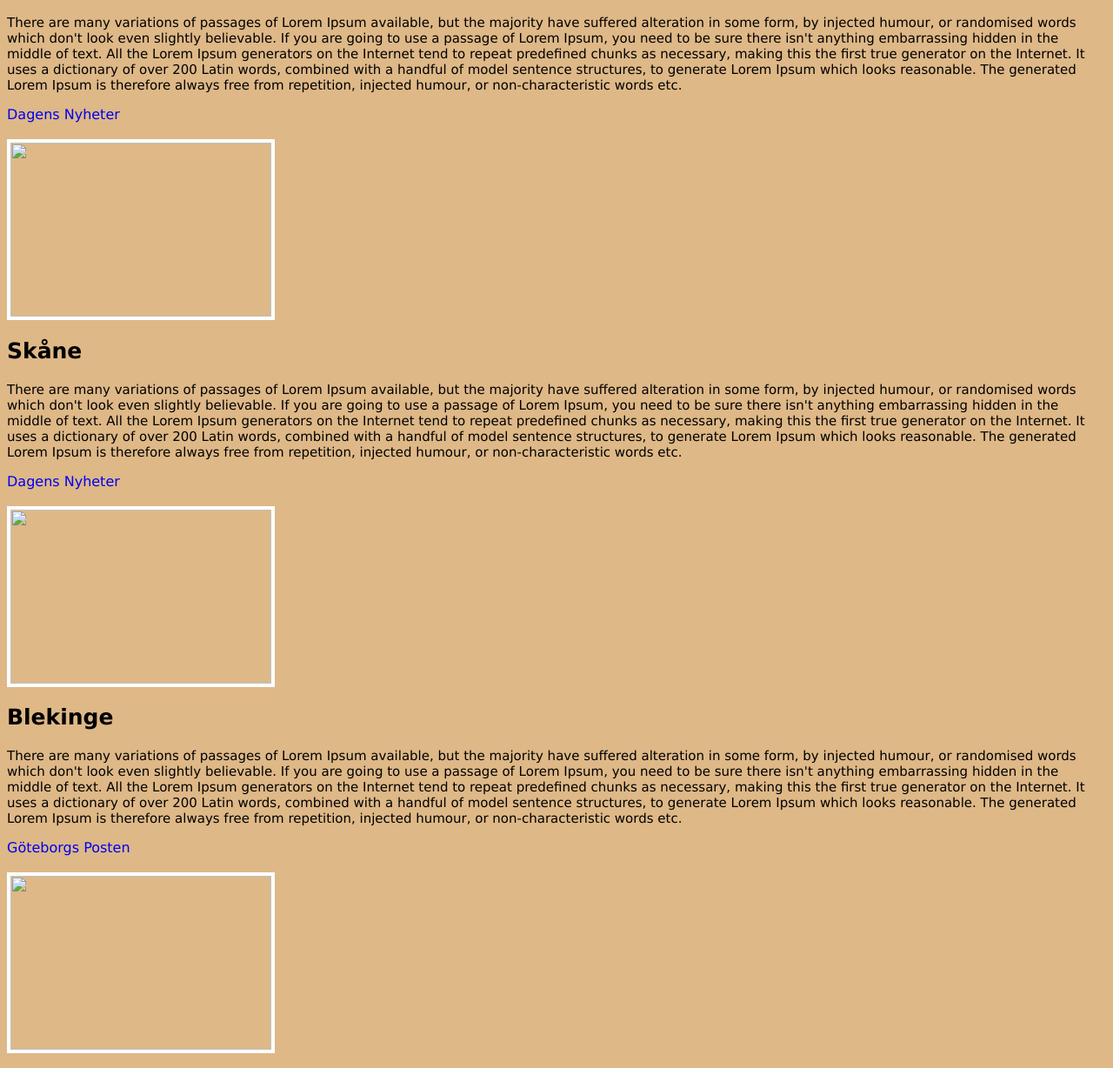
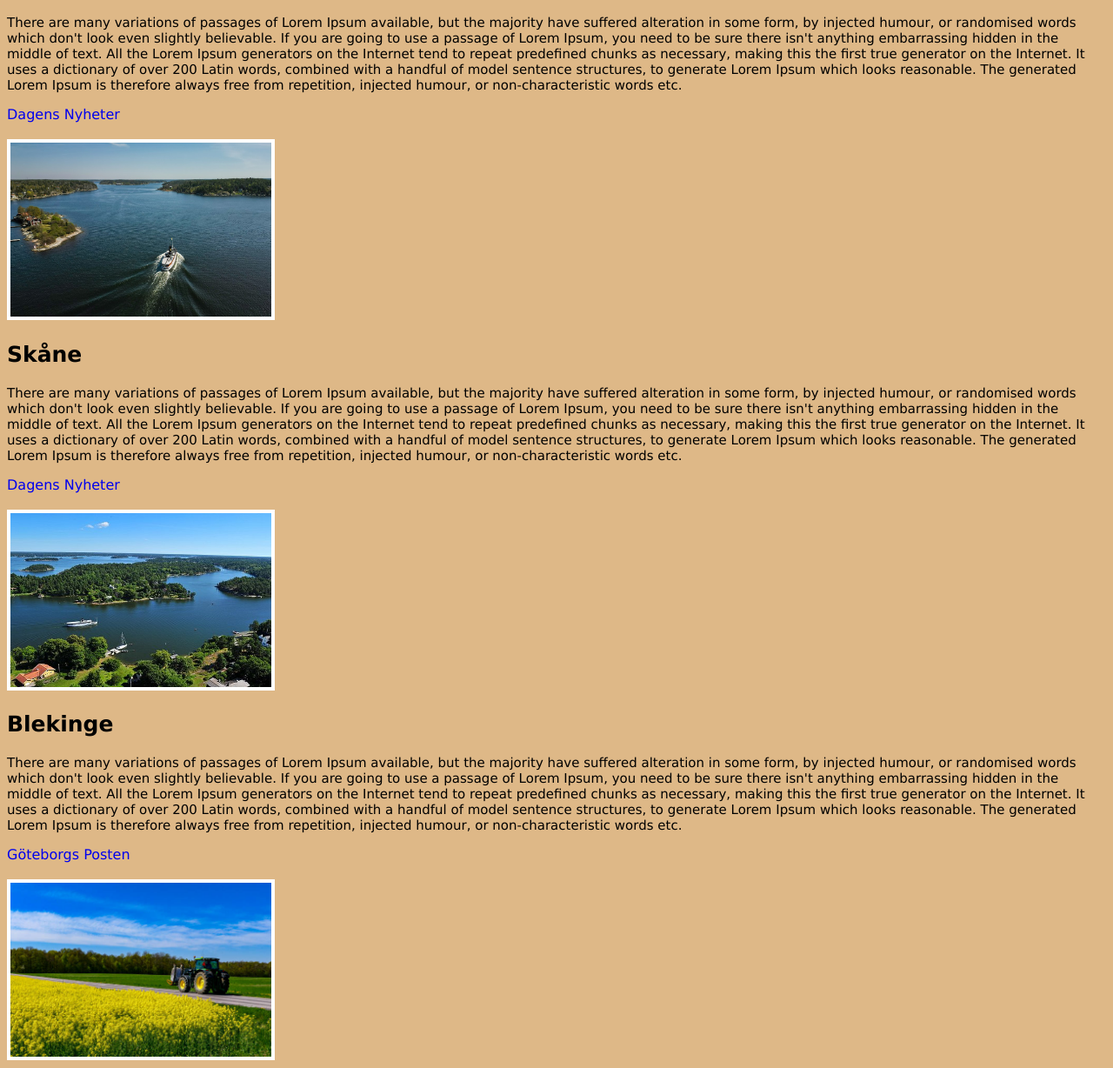
Before and after one commit to Vindor32/Lektion-1, a plain HTML site: page index.html in a window 1280 px wide. Shown: the part 58-1286 px from the top of the page at 87% size. Drawn offline with Linux system fonts and the light colour scheme.

Commit message:
Update index.html

```diff
--- a/index.html
+++ b/index.html
@@ -15,7 +15,7 @@
 
     <br>
     <br>
-    <img src="Bilder/Ngb-Ten-Blid-Sund_fac627098c8054edd2aadfd77a3a93cd.jpg">
+    <img src="Ngb-Ten-Blid-Sund_fac627098c8054edd2aadfd77a3a93cd.jpg">
     <br>
 
     <h2>Skåne</h2>
@@ -26,7 +26,7 @@
 
     <br>
     <br>
-    <img src="Bilder/caption.jpg">
+    <img src="caption.jpg">
     <br>
 
     <h2>Blekinge</h2>
@@ -37,7 +37,7 @@
 
     <br>
     <br>
-    <img src="Bilder/istockphoto-1224194136-612x612.jpg">
+    <img src="istockphoto-1224194136-612x612.jpg">
     <br>
 
     <h3>Sölvesborg</h3>
@@ -48,7 +48,7 @@
 
     <br>
     <br>
-    <img src="Bilder/DSC02804.jpg">
+    <img src="DSC02804.jpg">
     <br>
 
     <table>
```
